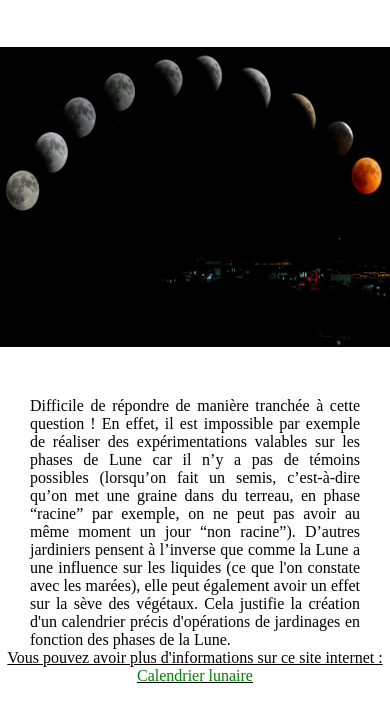
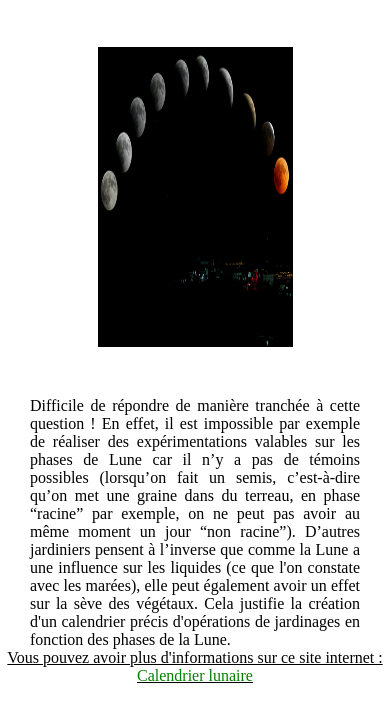
Before and after one commit to Elina44/Projet1-Wild, a plain HTML site: page page1.html in a window 390 px wide. Shown: the part 131-844 px from the top of the page. Drawn offline with nearby package versions, Linux system fonts and the light colour scheme.

Commit message:
nvelle essai mise en page 1

```diff
--- a/style.css
+++ b/style.css
@@ -666,9 +666,9 @@ footer img{
         margin: 0;
         width: 100%;
     }
-    .lune{
+    /*.lune{
         width: 100%;
-    }
+    }*/
 }
 
 
```
